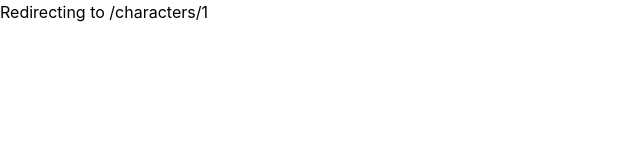
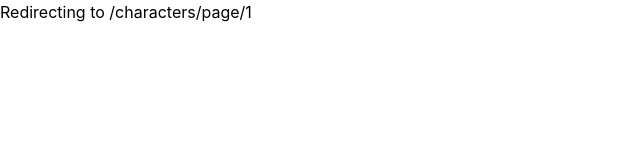
Before and after one commit to CarlosAvina/rickandmortyapp, a Next.js app: page / in a window 1280 px wide. Shown: the top 160 px of the page, without its empty margins (0-640 px from the left). Built offline with nearby package versions, Linux system fonts and the light colour scheme.

Commit message:
Get page on prerender

```diff
--- a/next.config.js
+++ b/next.config.js
@@ -6,8 +6,8 @@ module.exports = {
     return [
       {
         source: '/',
-        destination: '/characters/1',
-        permanent: true,
+        destination: '/characters/page/1',
+        permanent: false,
       },
     ];
   },
--- a/pages/characters/[page].js
+++ b/pages/characters/page/[page].js
@@ -1,6 +1,7 @@
 import React from 'react';
 import Head from 'next/head';
 import Image from 'next/image';
+import { useRouter } from 'next/router';
 import { useQuery } from 'react-query';
 
 import { getCharacters } from 'queries';
@@ -8,6 +9,11 @@ import { getCharacters } from 'queries';
 import { Character, PaginationButton, Loader } from 'components';
 import Arrow from 'components/icons/ChevronLeft';
 import rickandmortylogo from 'public/rickandmortylogo.png';
+
+// TODO: Find a more optimal way
+function getInitialPageButtons(page = 1) {
+  return [page, page + 1, page + 2, page + 3, page + 4];
+}
 
 function getPageButtons(page, pageButtons, action) {
   const inside = pageButtons.includes(page);
@@ -25,9 +31,10 @@ function getPageButtons(page, pageButtons, action) {
   return pageButtons;
 }
 
-export default function Home() {
-  const [page, setPage] = React.useState(1);
-  const [pageButtons, setPageButtons] = React.useState([1, 2, 3, 4, 5]);
+export default function Home({ page = 1 }) {
+  const router = useRouter();
+
+  const [pageButtons, setPageButtons] = React.useState(getInitialPageButtons(page));
 
   const { data, isLoading, error } = useQuery(['characters', page], () => getCharacters(page));
 
@@ -39,7 +46,7 @@ export default function Home() {
     const newPage = page - 1;
 
     if (newPage >= 0) {
-      setPage(newPage);
+      router.push(`/characters/page/${newPage}`);
       setPageButtons(getPageButtons(newPage, pageButtons, 'subtract'));
     }
   }
@@ -49,7 +56,7 @@ export default function Home() {
     const newPage = page + 1;
 
     if (newPage <= lastPage) {
-      setPage(newPage);
+      router.push(`/characters/page/${newPage}`);
       setPageButtons(getPageButtons(newPage, pageButtons, 'add'));
     }
   }
@@ -57,18 +64,20 @@ export default function Home() {
   function goToPage(event) {
     const id = Number(event.currentTarget.id);
 
-    if (id) setPage(id);
+    if (id) router.push(`/characters/page/${id}`);
   }
 
   if (isLoading) return <Loader />;
 
-  if (error) return <p>{error}</p>;
+  if (error) return <p>{error.message}</p>;
+
+  if (!page) return <p>Provide a valid page</p>;
 
   return (
     <section className="grid grid-cols-8 my-16">
       <Head>
-        <title>Data fetching</title>
-        <meta name="description" content="Data fetching example" />
+        <title>Characters</title>
+        <meta name="description" content="Rick and morty character" />
         <link rel="icon" href="/favicon.ico" />
       </Head>
 
@@ -100,3 +109,12 @@ export default function Home() {
     </section>
   );
 }
+
+export async function getServerSideProps(context) {
+  const page = Number(context.query.page);
+  return {
+    props: {
+      page,
+    },
+  };
+}
--- a/pages/index.js
+++ b/pages/index.js
@@ -1,3 +1,3 @@
 export default function Home() {
-  return <p>Redirecting to /characters/1</p>;
+  return <p>Redirecting to /characters/page/1</p>;
 }
```
